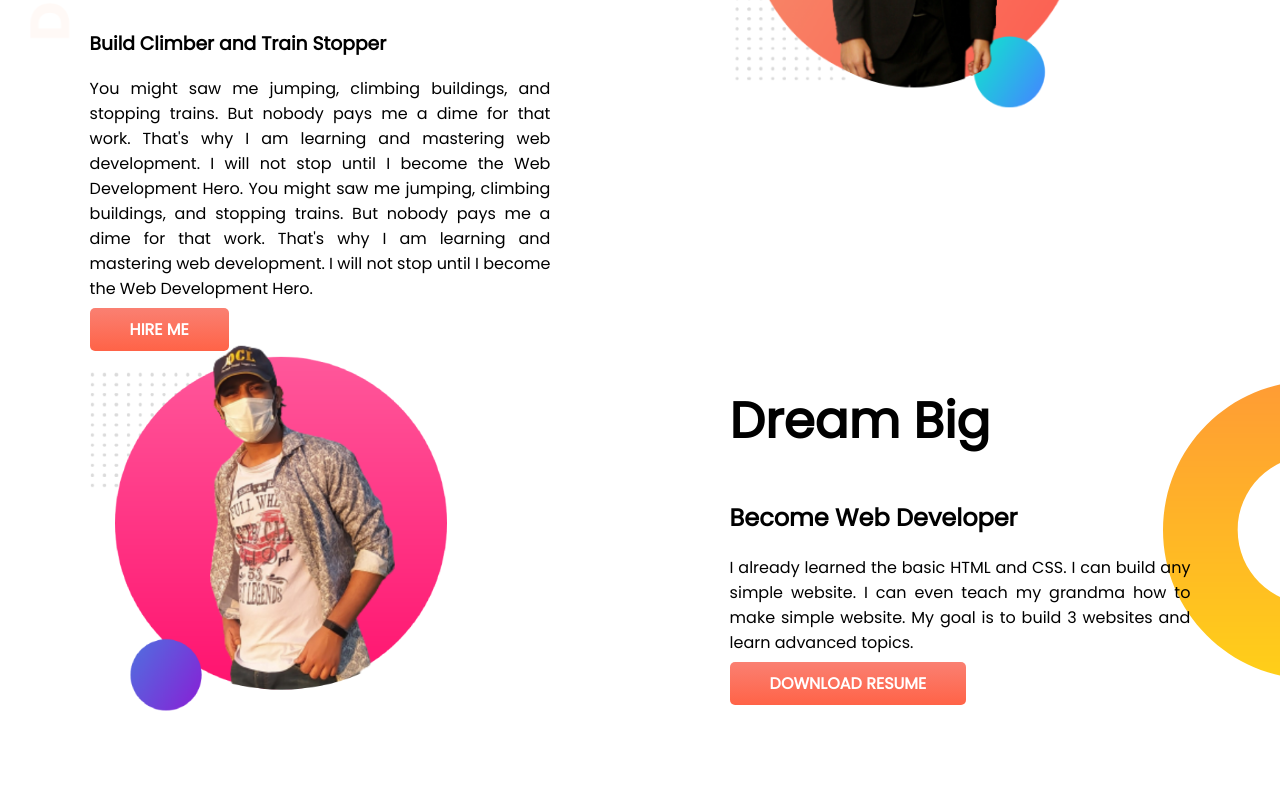
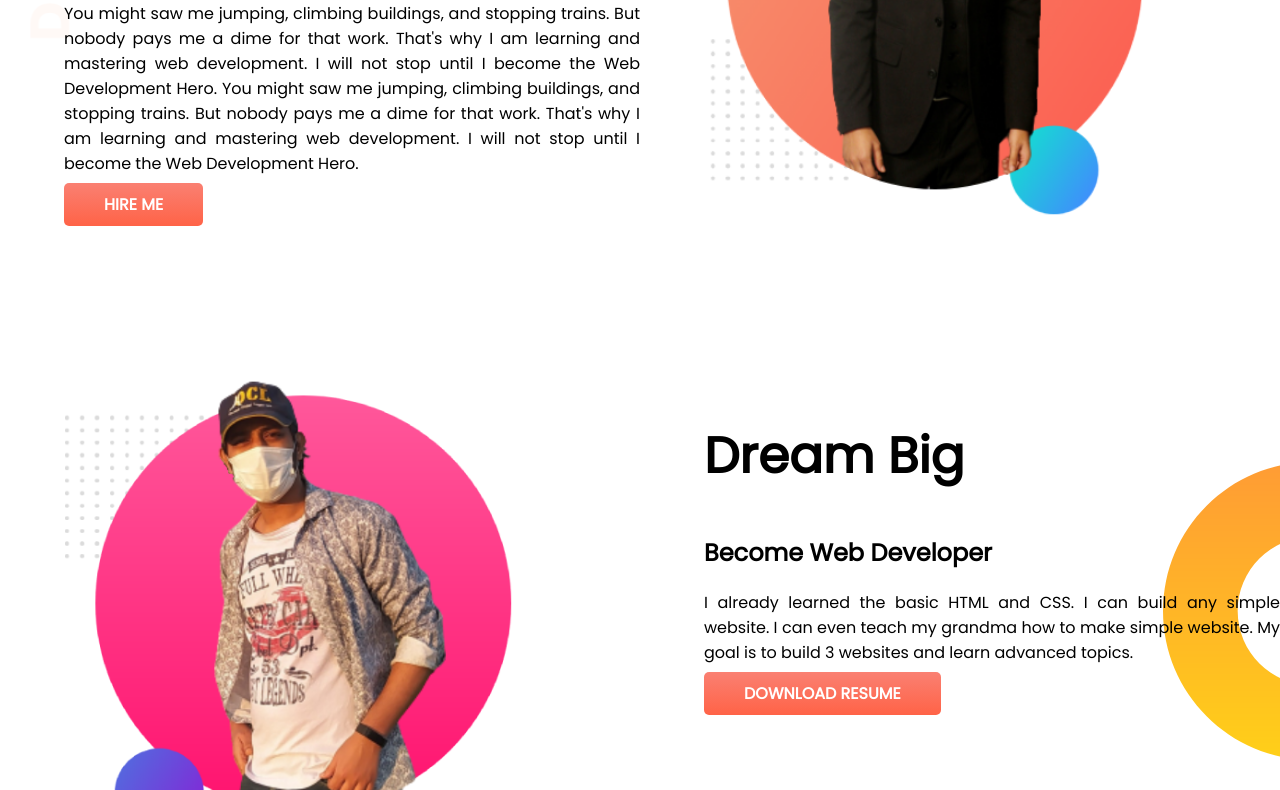
Before and after one commit to Ruman-Islam/developer-portfolio, a plain HTML site: page index.html in a window 1280 px wide. Shown: the part 321-1111 px from the top of the page. Before the commit the page ends 1039 px from the top, so only its background shows below. Drawn offline with Linux system fonts and the light colour scheme.

Commit message:
middle banner completed

```diff
--- a/style.css
+++ b/style.css
@@ -18,8 +18,7 @@ h1 {
 }
 .half-width {
   width: 50%;
-  height: 50%;
-  padding: 0 7%;
+  padding-left: 5%;
 }
 .half-width img {
   width: 80%;
```
